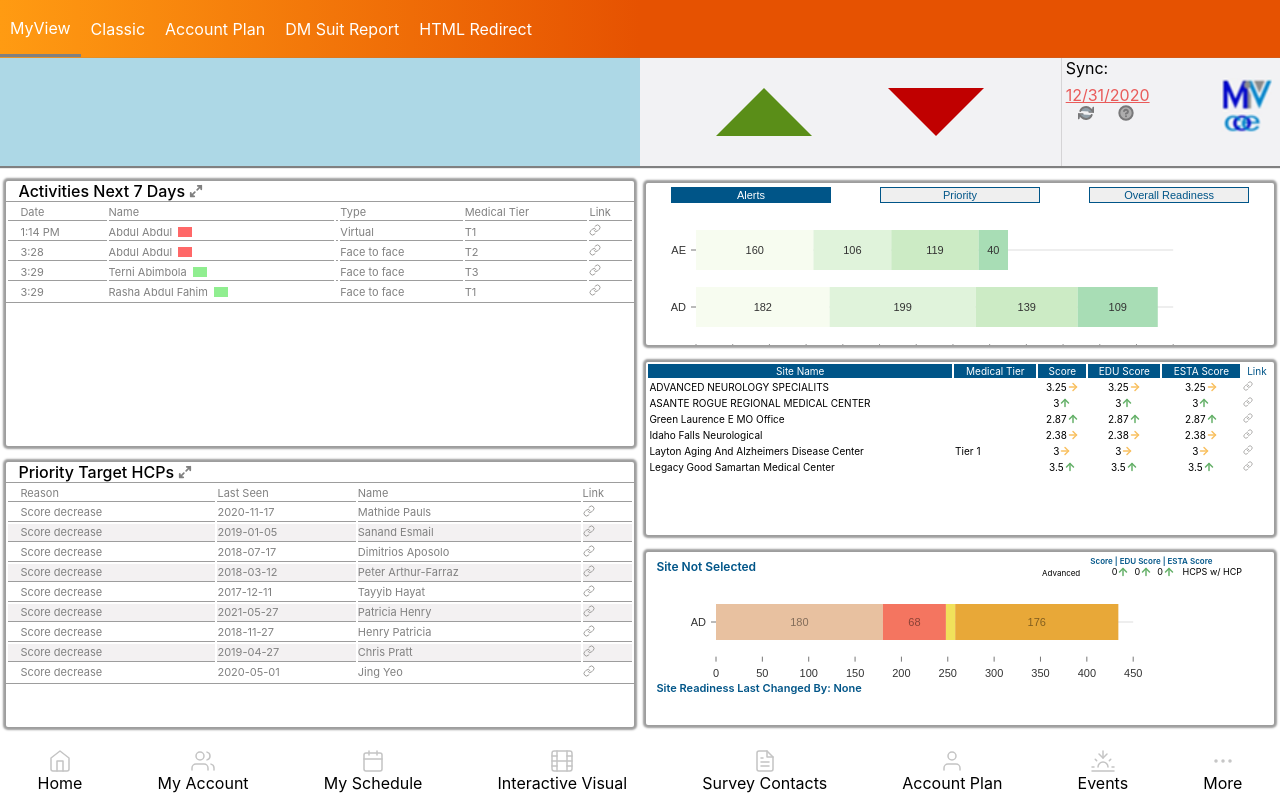
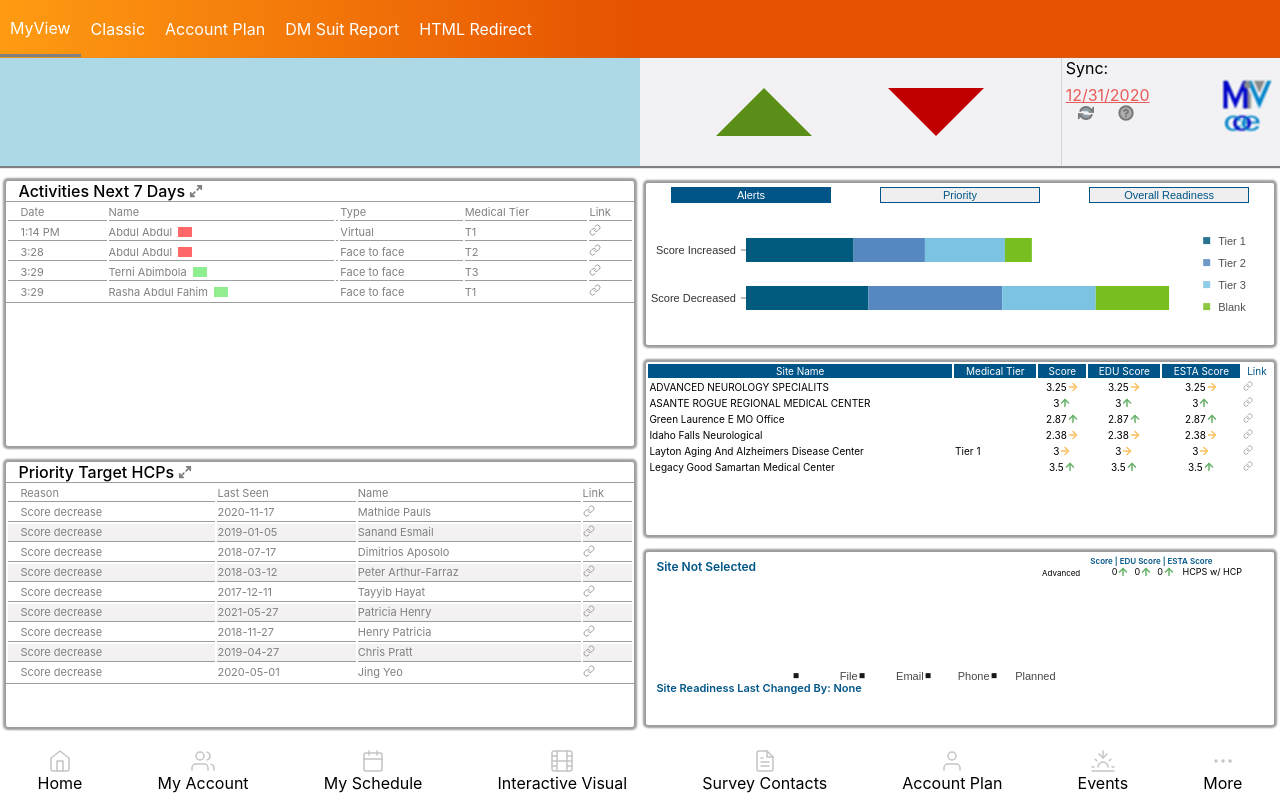
Before and after one commit to bhar4t/mock-type, a React (Create React App) app: page / in a window 1280 px wide. Built offline with nearby package versions, Linux system fonts and the light colour scheme.

Commit message:
Chart UI almost done

```diff
--- a/src/components/BarChart.tsx
+++ b/src/components/BarChart.tsx
@@ -4,96 +4,37 @@ const MyResponsiveBar = ({ data }: any) => (
     <ResponsiveBar
         data={data}
         keys={[ 'Tier 1', 'Tier 2', 'Tier 3', 'Blank' ]}
-        indexBy="country"
-        margin={{ top: 10, right: 100, bottom: 20, left: 50 }}
-        padding={0.3}
+        indexBy="title"
+        margin={{ top: 10, right: 90, bottom: 30, left: 100 }}
+        padding={0.5}
+        enableLabel={false}
         layout="horizontal"
         valueScale={{ type: 'linear' }}
         indexScale={{ type: 'band', round: true }}
-        colors={{ scheme: 'green_blue' }}
-        defs={[
-            {
-                id: 'dots',
-                type: 'patternDots',
-                background: 'inherit',
-                // color: '#38bcb2',
-                size: 4,
-                padding: 1,
-                stagger: true
-            },
-            {
-                id: 'lines',
-                type: 'patternLines',
-                background: 'inherit',
-                // color: '#eed312',
-                rotation: -45,
-                lineWidth: 6,
-                spacing: 10
-            }
+        colors={[
+          "#005b7f","#5587c0","#7cc3e2" ,"#78be20",
         ]}
-        // fill={[
-        //     {
-        //         match: {
-        //             id: 'fries'
-        //         },
-        //         id: 'dots'
-        //     },
-        //     {
-        //         match: {
-        //             id: 'sandwich'
-        //         },
-        //         id: 'lines'
-        //     }
-        // ]}
-        // borderColor={{ from: 'color', modifiers: [ [ 'darker', 1.6 ] ] }}
+        enableGridY={false}
+        enableGridX={false}
         axisTop={null}
         axisRight={null}
-        // axisBottom={{
-        //     tickSize: 5,
-        //     tickPadding: 5,
-        //     tickRotation: 0,
-        //     legend: 'country',
-        //     legendPosition: 'middle',
-        //     legendOffset: 32
-        // }}
-        // axisLeft={{
-        //     tickSize: 5,
-        //     tickPadding: 5,
-        //     tickRotation: 0,
-        //     legend: 'food',
-        //     legendPosition: 'middle',
-        //     legendOffset: -40
-        // }}
-        // labelSkipWidth={12}
-        // labelSkipHeight={12}
-        // labelTextColor={{ from: 'color', modifiers: [ [ 'darker', 1.6 ] ] }}
-        // legends={[
-        //     {
-        //         dataFrom: 'keys',
-        //         anchor: 'bottom-right',
-        //         direction: 'column',
-        //         justify: false,
-        //         translateX: 120,
-        //         translateY: 0,
-        //         itemsSpacing: 2,
-        //         itemWidth: 100,
-        //         itemHeight: 20,
-        //         itemDirection: 'left-to-right',
-        //         itemOpacity: 0.85,
-        //         symbolSize: 20,
-        //         effects: [
-        //             {
-        //                 on: 'hover',
-        //                 style: {
-        //                     itemOpacity: 1
-        //                 }
-        //             }
-        //         ]
-        //     }
-        // ]}
-        // role="application"
-        // ariaLabel="Nivo bar chart demo"
-        // barAriaLabel={function(e){return e.id+": "+e.formattedValue+" in country: "+e.indexValue}}
+        axisBottom={null}
+        legends={[
+          {
+              dataFrom: 'keys',
+              anchor: 'right',
+              direction: 'column',
+              justify: false,
+              translateX: 120,
+              translateY: 0,
+              itemsSpacing: 2,
+              itemWidth: 100,
+              itemHeight: 20,
+              itemDirection: 'left-to-right',
+              itemOpacity: 0.85,
+              symbolSize: 7
+          }
+      ]}
     />
 )
 
--- a/src/components/cards/ChartView.tsx
+++ b/src/components/cards/ChartView.tsx
@@ -3,120 +3,80 @@ import BarChart from '../BarChart'
 
 const overallChartData = [
     {
-      "country": "AD",
+      "title": "Need More Data",
       "Tier 1": 182,
-      "Tier 1Color": "#005b7f",
       "Tier 2": 199,
-      "Tier 2Color": "#5386bf",
       "Tier 3": 139,
-      "Tier 3Color": "#7cc3e2",
       "Blank": 109,
-      "BlankColor": "#78be20",
     },
     {
-      "country": "AE",
+      "title": "Not Ready",
       "Tier 1": 160,
-      "Tier 1Color": "#005b7f",
       "Tier 2": 106,
-      "Tier 2Color": "#5386bf",
       "Tier 3": 119,
-      "Tier 3Color": "#7cc3e2",
       "Blank": 40,
-      "BlankColor": "#78be20",
     },
     {
-      "country": "AF",
+      "title": "Ready With Gaps",
       "Tier 1": 94,
-      "Tier 1Color": "#005b7f",
       "Tier 2": 67,
-      "Tier 2Color": "#5386bf",
       "Tier 3": 171,
-      "Tier 3Color": "#7cc3e2",
       "Blank": 72,
-      "BlankColor": "#78be20",
     },
     {
-      "country": "AG",
+      "title": "Ready Capable",
       "Tier 1": 30,
-      "Tier 1Color": "#005b7f",
       "Tier 2": 154,
-      "Tier 2Color": "#5386bf",
       "Tier 3": 58,
-      "Tier 3Color": "#7cc3e2",
       "Blank": 44,
-      "BlankColor": "#78be20",
     },
     {
-      "country": "AI",
+      "title": "Ready Excellent",
       "Tier 1": 116,
-      "Tier 1Color": "#005b7f",
       "Tier 2": 44,
-      "Tier 2Color": "#5386bf",
       "Tier 3": 126,
-      "Tier 3Color": "#7cc3e2",
       "Blank": 143,
-      "BlankColor": "#78be20",
     }
   ]
 
   const priorityChartData = [
     {
-      "country": "AD",
+      "title": "Need More Data",
       "Tier 1": 182,
-      "Tier 1Color": "#005b7f",
       "Tier 2": 199,
-      "Tier 2Color": "#5386bf",
       "Tier 3": 139,
-      "Tier 3Color": "#7cc3e2",
       "Blank": 109,
-      "BlankColor": "#78be20",
     },
     {
-      "country": "AE",
+      "title": "Not Ready",
       "Tier 1": 160,
-      "Tier 1Color": "#005b7f",
       "Tier 2": 106,
-      "Tier 2Color": "#5386bf",
       "Tier 3": 119,
-      "Tier 3Color": "#7cc3e2",
       "Blank": 40,
-      "BlankColor": "#78be20",
     },
     {
-      "country": "AF",
+      "title": "Ready With Gaps",
       "Tier 1": 94,
-      "Tier 1Color": "#005b7f",
       "Tier 2": 67,
-      "Tier 2Color": "#5386bf",
       "Tier 3": 171,
-      "Tier 3Color": "#7cc3e2",
       "Blank": 72,
-      "BlankColor": "#78be20",
     }
   ]
 
   const alertsChartData = [
     {
-      "country": "AD",
+      "title": "Score Decreased",
       "Tier 1": 182,
-      "Tier 1Color": "#005b7f",
       "Tier 2": 199,
-      "Tier 2Color": "#5386bf",
       "Tier 3": 139,
-      "Tier 3Color": "#7cc3e2",
       "Blank": 109,
-      "BlankColor": "#78be20",
     },
     {
-      "country": "AE",
+      "title": "Score Increased",
       "Tier 1": 160,
-      "Tier 1Color": "#005b7f",
       "Tier 2": 106,
-      "Tier 2Color": "#5386bf",
       "Tier 3": 119,
-      "Tier 3Color": "#7cc3e2",
       "Blank": 40,
-      "BlankColor": "#78be20",
     },
   ]
 
--- a/src/components/cards/SelectedSiteNames.tsx
+++ b/src/components/cards/SelectedSiteNames.tsx
@@ -3,15 +3,11 @@ import { ArrowRight, ArrowUp } from "../../icons/Icons";
 
 const data = [
     {
-      "country": "AD",
-      "hot dog": 180,
-      "hot dogColor": "hsl(92, 70%, 50%)",
-      "burger": 68,
-      "burgerColor": "hsl(245, 70%, 50%)",
-      "sandwich": 10,
-      "sandwichColor": "hsl(114, 70%, 50%)",
-      "kebab": 176,
-      "kebabColor": "hsl(281, 70%, 50%)"
+      "country": "1",
+      "File": 4,
+      "Email": 2,
+      "Phone": 1,
+      "Planned": 2,
     }
 ]
 
@@ -39,15 +35,18 @@ export default function SelectedSiteNames({ selectedSite }: SelectedSiteNamesPro
             </div>
             <div className="ssn-chart">
                 <ResponsiveBar
-                    data={data}
-                    keys={[ 'hot dog', 'burger', 'sandwich', 'kebab', 'fries', 'donut' ]}
+                    data={selectedSite?.name === "Site Not Selected" ? [] : data}
+                    keys={[ 'File', 'Email', 'Phone', 'Planned' ]}
                     indexBy="country"
-                    margin={{ top: 10, right: 130, bottom: 25, left: 60 }}
+                    margin={{ top: 10, right: 130, bottom: 38, left: 60 }}
                     padding={0.3}
                     layout="horizontal"
                     valueScale={{ type: 'linear' }}
                     indexScale={{ type: 'band', round: true }}
-                    colors={{ scheme: 'nivo' }}
+                    enableLabel={false}
+                    colors={[
+                        "#4371c4","#ed7d31","#a4a4a4", '#d7d1d1'
+                      ]}
                     legends={[
                         {
                             dataFrom: 'keys',
@@ -56,23 +55,35 @@ export default function SelectedSiteNames({ selectedSite }: SelectedSiteNamesPro
                             justify: true,
                             translateX: 0,
                             translateY: 36,
-                            itemsSpacing: 6,
+                            itemsSpacing: 2,
                             itemWidth: 64,
-                            itemHeight: 10,
+                            itemHeight: 8,
                             itemDirection: 'left-to-right',
-                            itemOpacity: 0.85,
-                            symbolSize: 8,
+                            itemOpacity: 0.9,
+                            symbolSize: 5,
                         }
                     ]}
-                    borderColor={{ from: 'color', modifiers: [ [ 'darker', 1.6 ] ] }}
+                    defs={[
+                        {
+                            "id": "lines",
+                            "type": "patternLines",
+                            "spacing": 5,
+                            "rotation": 27,
+                            "lineWidth": 2,
+                            "background": "#ffffff",
+                            "color": "#d7d1d1"
+                        }
+                    ]}
+                    fill={[
+                        {
+                            match: {
+                                id: 'Planned'
+                            },
+                            id: 'lines'
+                        }
+                    ]}
                     axisTop={null}
                     axisRight={null}
-                    labelSkipWidth={12}
-                    labelSkipHeight={12}
-                    labelTextColor={{ from: 'color', modifiers: [ [ 'darker', 1.6 ] ] }}
-                    role="application"
-                    ariaLabel="Nivo bar chart demo"
-                    barAriaLabel={function(e){return e.id+": "+e.formattedValue+" in country: "+e.indexValue}}
                 />
             </div>
             <div className="ssn-footer">
```
